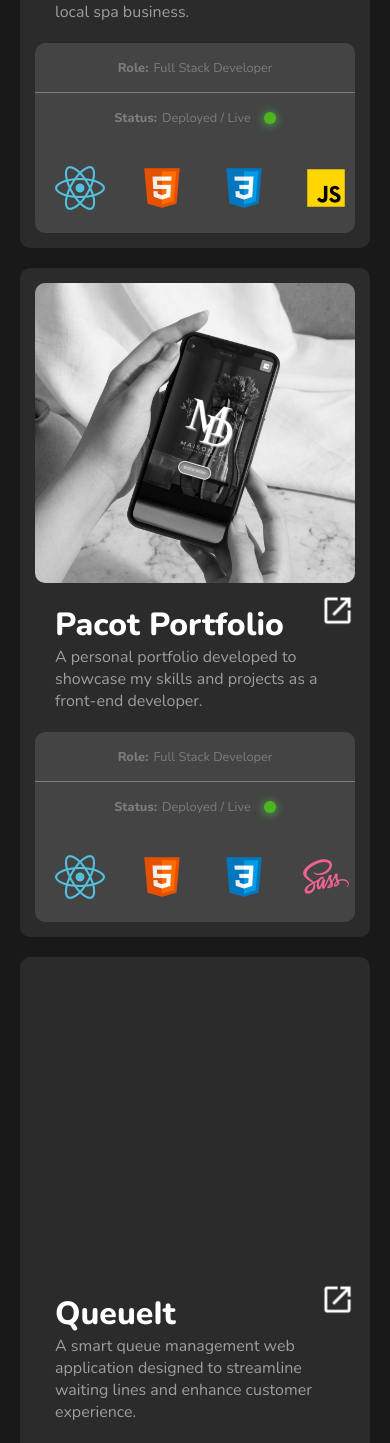
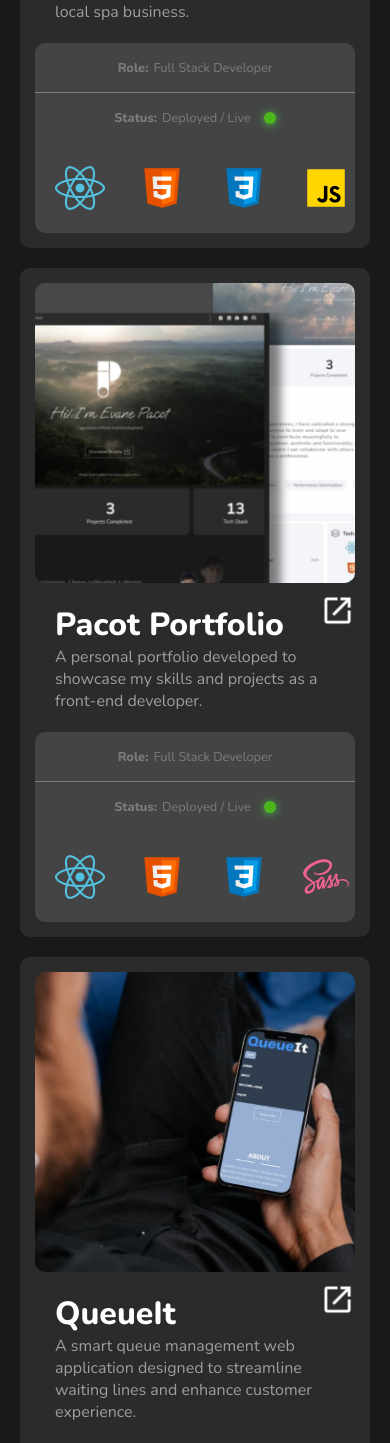
Before and after one commit to Minyoui/pct_portfolio, a React (Vite) app: page / in a window 390 px wide. Shown: the part 4033-5476 px from the top of the page. Built offline with nearby package versions, Linux system fonts and the light colour scheme.

Commit message:
46th Commit (Added thumbnails)

```diff
--- a/src/components/projects/projects.scss
+++ b/src/components/projects/projects.scss
@@ -88,7 +88,9 @@ $lightContainerColor: #E7E8EF;
     box-shadow: 0 10px 15px rgba(0,0,0,0.3);
 }
 
-.project-box:hover .project-one {
+.project-box:hover .project-one,
+.project-box:hover .project-two,
+.project-box:hover .project-three {
     filter: grayscale(0);
 }
 
@@ -108,7 +110,17 @@ $lightContainerColor: #E7E8EF;
 }
 
 .project-two {
-    background-image: url("../../assets/Maison-D-thumbnail.jpg");
+    background-image: url("../../assets/Pacot-Portfolio-Thumbnail.jpg");
+    background-size: cover;
+    background-position: center;
+    background-repeat: no-repeat;
+    filter: grayscale(1);
+
+    transition: filter 0.3s ease;
+}
+
+.project-three {
+    background-image: url("../../assets/QueueIt-Thumbnail.jpg");
     background-size: cover;
     background-position: center;
     background-repeat: no-repeat;
@@ -267,7 +279,9 @@ $lightContainerColor: #E7E8EF;
         display: inline;
     }
 
-    .project-one {
+    .project-one,
+    .project-two,
+    .project-three {
         filter: grayscale(0);
     }
 
```
Also changed, not shown: src/assets/Pacot-Portfolio-Thumbnail.jpg (added), src/assets/QueueIt-Thumbnail.jpg (added).
